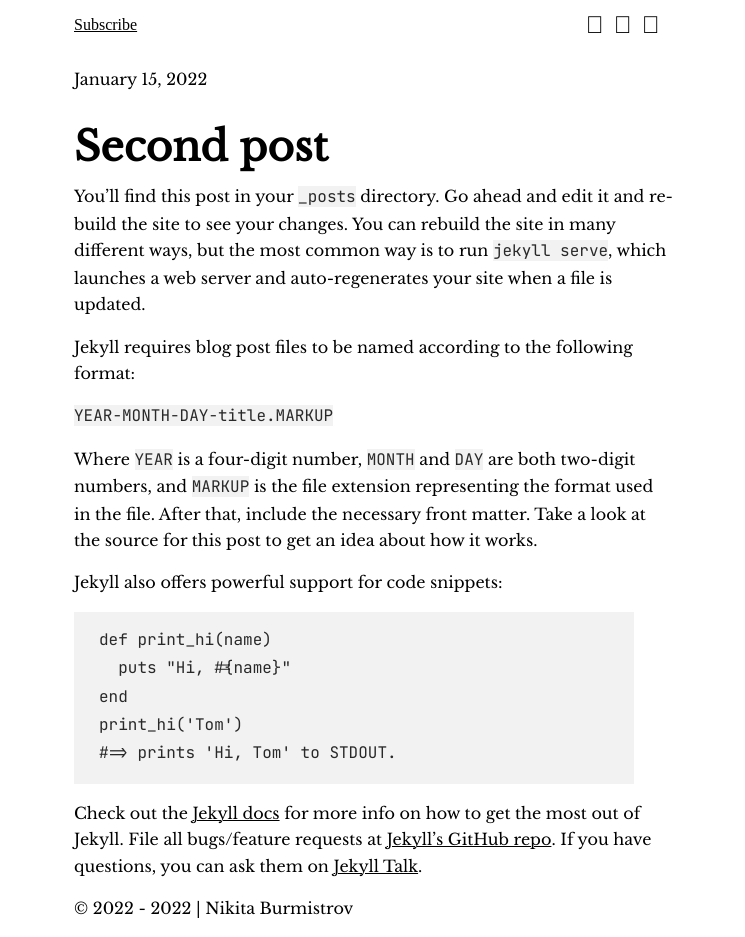
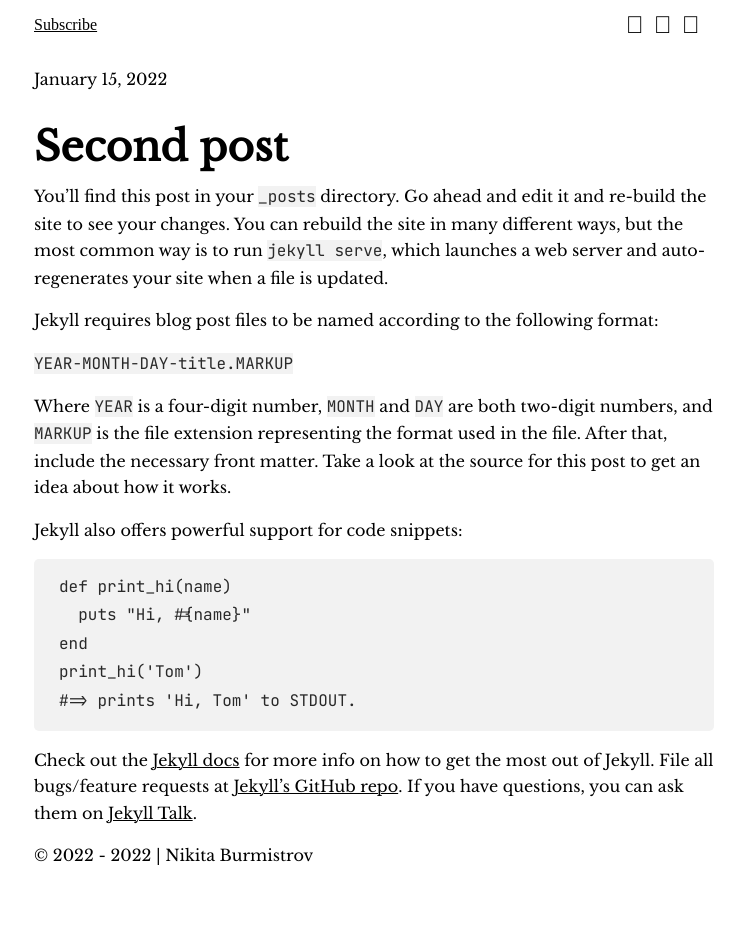
Before and after one commit to burmistrov-tech/blog, a Jekyll site: the page built from _posts/2022/jan/2022-01-15-welcome-to-jekyll.md, in a window 1280 px wide. Shown: the whole page, without its empty margins (266-1011 px from the left). Built offline with Jekyll 4.4.1, drawn with Linux system fonts in a browser that asks for light colours; some web fonts are replaced; comment, search, counter and statistics services are not loaded; after the commit the page ends 900 px from its top, so only the background shows below that.

Commit message:
extend current max-width & made code highlights nicer

```diff
--- a/_sass/code-highlight.scss
+++ b/_sass/code-highlight.scss
@@ -7,6 +7,8 @@
   @extend %highlight-color;
   margin-left: 0;
   word-break: break-word;
+  margin-inline-end: 0px;
+  border-radius: 5px;
 
   pre {
     margin: 0;
--- a/_sass/defenitions.scss
+++ b/_sass/defenitions.scss
@@ -1,3 +1,3 @@
 // There are some base defenitions within the project
-$width: 600px;
+$width: 680px;
 $em: 24px;
```
